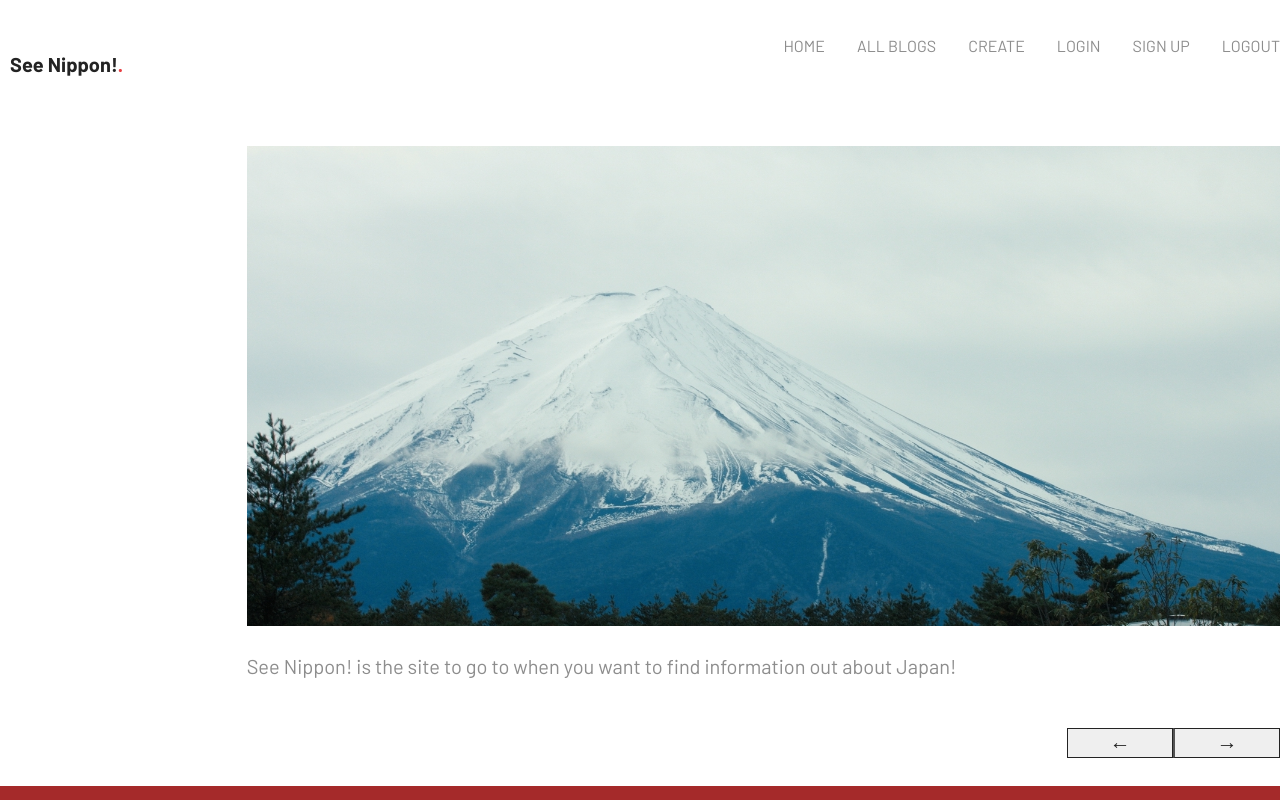
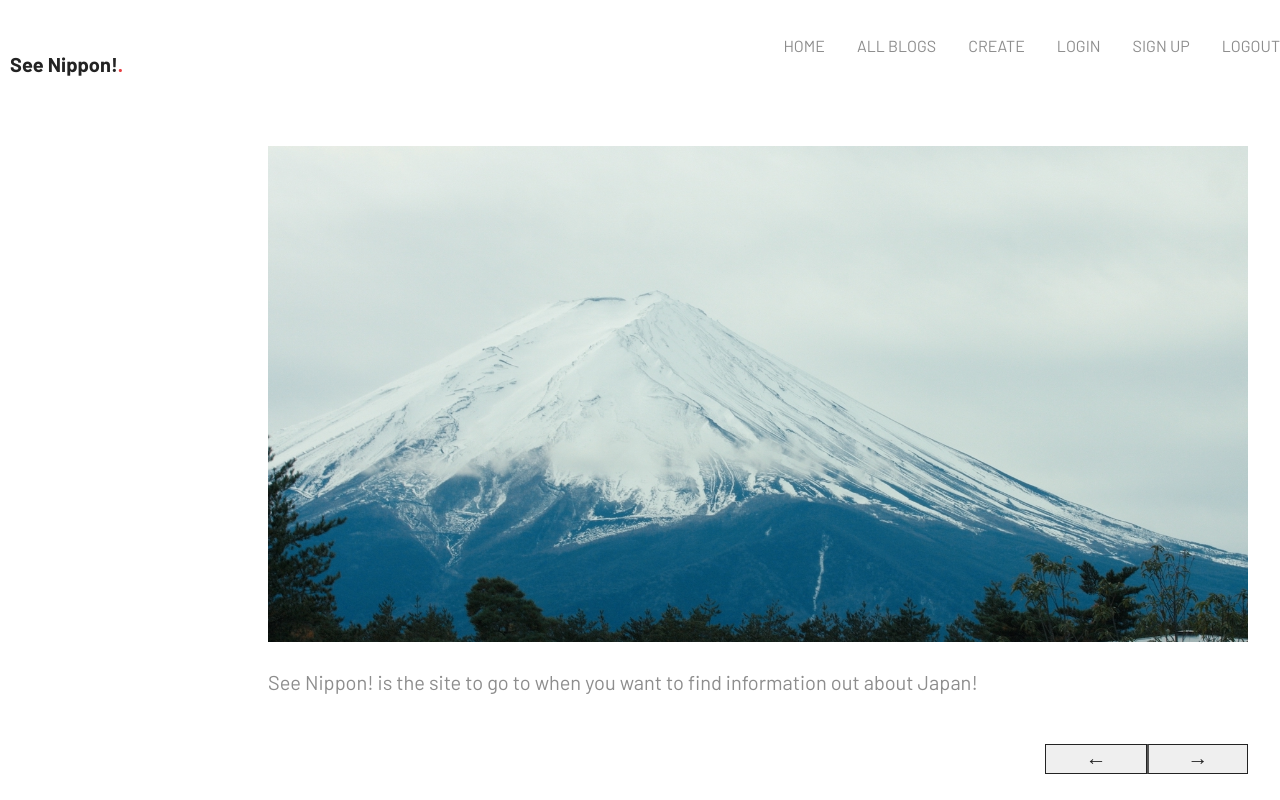
Before and after one commit to DannyField/SeeNippon, a React (Create React App) app in the folder frontend-client/: page / in a window 1280 px wide. Shown: the top 800 px of the page. Built offline with nearby package versions, Linux system fonts and the light colour scheme; no server answers.

Commit message:
modified japan.css

```diff
--- a/frontend-client/src/components/Home.jsx
+++ b/frontend-client/src/components/Home.jsx
@@ -68,7 +68,7 @@ class Home extends React.Component{
                   </div>
                   <div className="column-xs-12 column-md-10">
                     <div className="image-holder">
-                      <img src={this.state.imgList[this.state.index]} alt="" />
+                      <img className="front-img" src={this.state.imgList[this.state.index]} alt="" />
                     </div>
                     <div className="grid">
                       <div className="column-xs-12 column-md-9">
--- a/frontend-client/src/stylesheets/japan.css
+++ b/frontend-client/src/stylesheets/japan.css
@@ -1,11 +1,19 @@
 /* 12columns.css | Created by Katherine Kato | Released under the MIT license */
 /* GitHub: https://kathykato.github.io/12columns/ */
 @import url("https://fonts.googleapis.com/css?family=Barlow:400,500,700");
-.container {
+/* .container {
   margin: auto;
   padding: 0 1rem;
   max-width: 71.25rem;
   width: 100%;
+} */
+
+.japan-container {
+  margin: auto;
+  padding: 0 1rem;
+  max-width: 78rem;
+  width: 100%;
+  height: 100vh;
 }
 
 .grid {
@@ -588,8 +596,12 @@ nav ul li {
 
 img {
   width: 100%;
-  height: 43vh;
+  height: 40vh;
   object-fit: cover;
+}
+
+.front-img{
+  height: 42vh
 }
 
 .vertical {
@@ -776,6 +788,9 @@ button:hover {
     background: #fff;
   }
 
+  .front-img {
+    height: 62vh;
+  }
   img {
     height: 60vh;
   }
```
